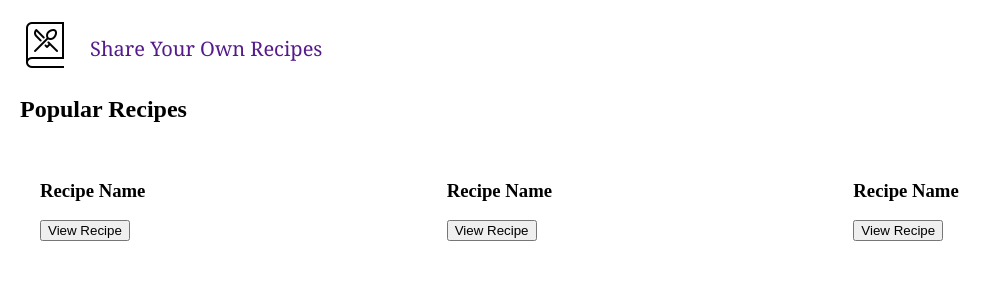
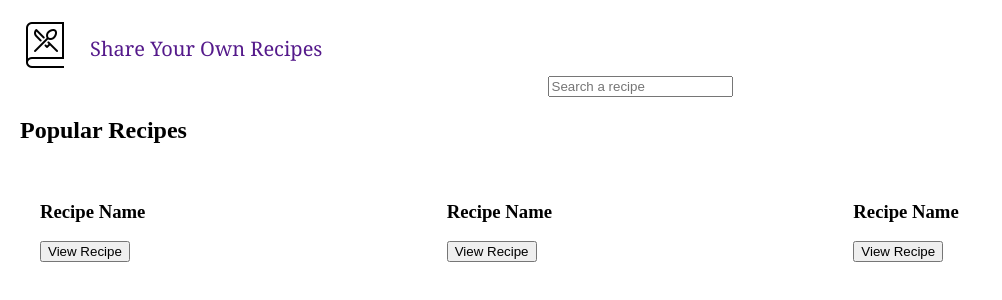
Before and after one commit to EstherOkiri/recipe_book_app, a plain HTML site: page index.html in a window 1280 px wide. Shown: the whole page, without its empty margins (0-1002 px from the left). Drawn offline with Linux system fonts and the light colour scheme.

```diff
--- a/index.html
+++ b/index.html
@@ -4,7 +4,7 @@
     <meta charset="UTF-8">
     <meta name="viewport" content="width=device-width, initial-scale=1.0">
     <link rel="stylesheet" href="style.css">
-    <title>Recipe Book</title>
+        <title>Recipe Book</title>
 </head>
 <body>
     <header>
@@ -14,7 +14,9 @@
             <a href="">Share Your Own Recipes</a>
         </nav>
         <!--Search a recipe-->
-        <div></div>
+        <div class="searchBox">
+            <input type="text" placeholder="Search a recipe">
+        </div>
         <!--Popular Recipes-->
 
         <h2>Popular Recipes</h2>
--- a/style.css
+++ b/style.css
@@ -13,6 +13,10 @@ body{
     font-family: Cambria, Cochin, Georgia, Times, 'Times New Roman', serif;
     font-size: 20px;
 }
+.searchBox{
+    margin-left: 0 auto;
+    text-align: center;
+}
 h2{
     margin-left: 20px;
 }
```
Also changed, not shown: images/fried fish.webp (added).
